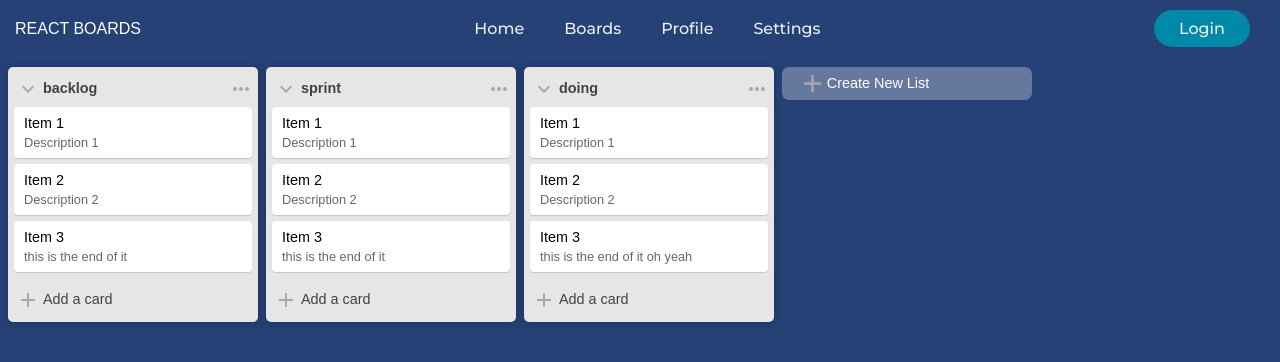
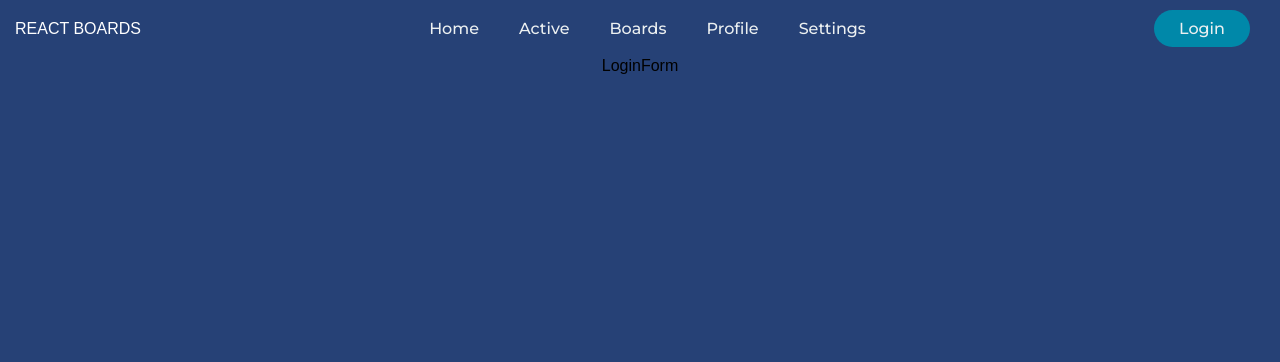
Before and after one commit to lchonkan/kanban-react, a React (Create React App) app: page /login in a window 1280 px wide. Shown: the top 362 px of the page. Built offline with nearby package versions, Linux system fonts and the light colour scheme.

Commit message:
Adding basic routes for navigation with dummy components

```diff
--- a/package.json
+++ b/package.json
@@ -10,6 +10,7 @@
     "react": "^17.0.2",
     "react-dom": "^17.0.2",
     "react-redux": "^8.0.1",
+    "react-router-dom": "^6.3.0",
     "react-scripts": "4.0.3",
     "web-vitals": "^1.1.2"
   },
--- a/src/App.js
+++ b/src/App.js
@@ -1,12 +1,25 @@
 import './App.css';
 import Board from './components/Layout/Board';
 import NavBar from './components/Layout/NavBar';
+import { Routes, Route, Link } from 'react-router-dom';
+
+import Login from './views/Login';
+import Boards from './views/Boards';
+import Profile from './views/Profile';
+import Welcome from './views/Welcome';
+import CurrentBoard from './views/CurrentBoard';
 
 function App() {
   return (
     <div className='App'>
       <NavBar />
-      <Board></Board>
+      <Routes>
+        <Route path='/board' element={<CurrentBoard />} />
+        <Route path='/home' element={<Welcome />} />
+        <Route path='/login' element={<Login />} />
+        <Route path='/boards' element={<Boards />} />
+        <Route path='/profile' element={<Profile />} />
+      </Routes>
     </div>
   );
 }
--- a/src/components/Layout/NavBar.js
+++ b/src/components/Layout/NavBar.js
@@ -3,6 +3,8 @@ import classes from './NavBar.module.css';
 
 // import logos
 import homeLogo from '../../assets/icons/smart-home-svgrepo-com.svg';
+
+import { Link } from 'react-router-dom';
 
 const NavBar = () => {
   return (
@@ -12,22 +14,27 @@ const NavBar = () => {
       <nav className={classes.nav__links}>
         <ul>
           <li>
-            <a href='#'>Home</a>
+            <Link to='/home'>Home</Link>
           </li>
           <li>
-            <a href='#'>Boards</a>
+            <Link to='/board'>Active</Link>
           </li>
           <li>
-            <a href='#'>Profile</a>
+            <Link to='/boards'>Boards</Link>
           </li>
           <li>
-            <a href='#'>Settings</a>
+            <Link to='/profile'>Profile</Link>
+          </li>
+          <li>
+            <Link to='/settings'>Settings</Link>
           </li>
         </ul>
       </nav>
-      <button class={classes.cta} href='#'>
-        Login
-      </button>
+      <div>
+        <button class={classes.cta} href='#'>
+          <Link to='/login'>Login</Link>
+        </button>
+      </div>
     </header>
   );
 };
--- /dev/null
+++ b/src/components/Login/LoginForm.js
@@ -0,0 +1,7 @@
+import React from 'react';
+
+const LoginForm = () => {
+  return <form>LoginForm</form>;
+};
+
+export default LoginForm;
--- a/src/index.js
+++ b/src/index.js
@@ -3,6 +3,7 @@ import ReactDOM from 'react-dom';
 import './index.css';
 import App from './App';
 import reportWebVitals from './reportWebVitals';
+import { BrowserRouter } from 'react-router-dom';
 
 //using redux
 import { Provider } from 'react-redux';
@@ -11,7 +12,9 @@ import store from './store/index';
 ReactDOM.render(
   <React.StrictMode>
     <Provider store={store}>
-      <App />
+      <BrowserRouter>
+        <App />
+      </BrowserRouter>
     </Provider>
   </React.StrictMode>,
   document.getElementById('root')
--- a/src/views/Boards.js
+++ b/src/views/Boards.js
@@ -0,0 +1,7 @@
+import React from 'react';
+
+const Boards = () => {
+  return <div>Boards</div>;
+};
+
+export default Boards;
--- a/src/views/CurrentBoard.js
+++ b/src/views/CurrentBoard.js
@@ -0,0 +1,8 @@
+import React from 'react';
+import Board from '../components/Layout/Board';
+
+const CurrentBoard = () => {
+  return <Board></Board>;
+};
+
+export default CurrentBoard;
--- a/src/views/Login.js
+++ b/src/views/Login.js
@@ -0,0 +1,8 @@
+import React from 'react';
+import LoginForm from '../components/Login/LoginForm';
+
+const Login = () => {
+  return <LoginForm></LoginForm>;
+};
+
+export default Login;
--- a/src/views/Profile.js
+++ b/src/views/Profile.js
@@ -0,0 +1,7 @@
+import React from 'react';
+
+const Profile = () => {
+  return <div>Profile</div>;
+};
+
+export default Profile;
--- a/src/views/Welcome.js
+++ b/src/views/Welcome.js
@@ -0,0 +1,7 @@
+import React from 'react';
+
+const Welcome = () => {
+  return <p>Welcome to React Boards</p>;
+};
+
+export default Welcome;
```
Also changed, not shown: src/views/Error.js (+7 -0 lines), 1 other file (tests, documents, lock files or other folders).
